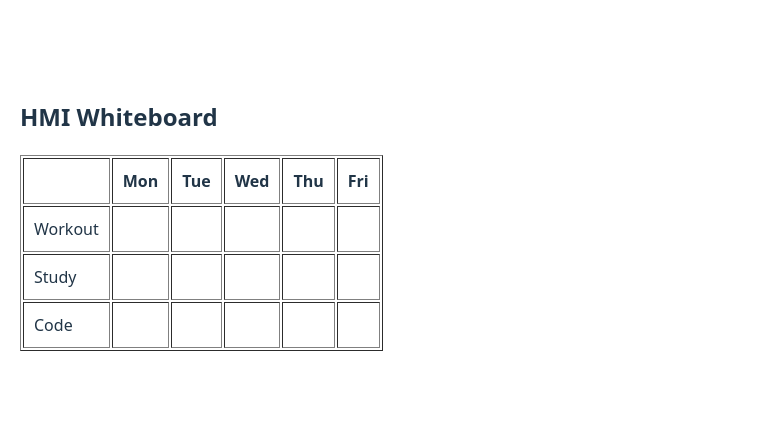
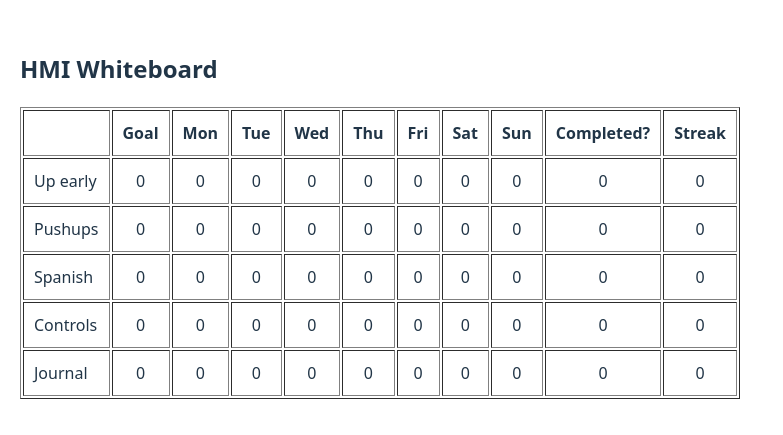
Before and after one commit to sarmstong/HMI_Whiteboard, a React (Vite) app: page / in a window 1280 px wide. Shown: the part 185-620 px from the top of the page, without its empty margins (0-783 px from the left). Built offline with nearby package versions, Linux system fonts and the light colour scheme.

Commit message:
Expanded grid, check,X,colors working

```diff
--- a/src/App.tsx
+++ b/src/App.tsx
@@ -1,56 +1,31 @@
 import { useState } from "react";
+import Grid from "./components/Grid.tsx";
 
-const days = ["Mon", "Tue", "Wed", "Thu", "Fri"];
-const tasks = ["Workout", "Study", "Code"];
+const days = ["Goal","Mon", "Tue", "Wed", "Thu", "Fri", "Sat", "Sun","Completed?", "Streak"];
+const tasks = ["Up early", "Pushups", "Spanish", "Controls", "Journal" ];
 
 function App() {
   const [grid, setGrid] = useState(
     Array(tasks.length)
       .fill(null)
-      .map(() => Array(days.length).fill(false))
+      .map(() => Array(days.length).fill(0))
   );
 
   const toggleCell = (row: number, col: number) => {
     const newGrid = [...grid];
-    newGrid[row][col] = !newGrid[row][col];
+    newGrid[row][col] = (newGrid[row][col] + 1) % 3;
     setGrid(newGrid);
   };
 
   return (
     <div style={{ padding: 20 }}>
       <h2>HMI Whiteboard</h2>
-      <table border={1} cellPadding={10}>
-        <thead>
-          <tr>
-            <th></th>
-            {days.map((day, index) => (
-              <th key={index}>{day}</th>
-            ))}
-          </tr>
-        </thead>
-        <tbody>
-          {tasks.map((task, rowIndex) => (
-            <tr key={rowIndex}>
-              <td>{task}</td>
-              {days.map((_, colIndex) => (
-                <td
-                  key={colIndex}
-                  onClick={() => toggleCell(rowIndex, colIndex)}
-                  style={{
-                    cursor: "pointer",
-                    textAlign: "center",
-                    backgroundColor: grid[rowIndex][colIndex]
-                      ? "lightgreen"
-                      : "white",
-                  }}
-                >
-                  {grid[rowIndex][colIndex] ? "✔" : ""}
-                </td>
-              ))}
-            </tr>
-          ))}
-        </tbody>
-      </table>
+      <Grid
+        days={days}
+        tasks={tasks}
+        grid={grid}
+        toggleCell={toggleCell}
+      />
     </div>
   );
 }
--- a/src/components/Grid.tsx
+++ b/src/components/Grid.tsx
@@ -1,11 +1,12 @@
 type GridProps = {
   days: string[];
   tasks: string[];
-  grid: boolean[][];
+  grid: number[][];
   toggleCell: (row: number, col: number) => void;
 };
 
 const colors = ["white", "lightgreen", "lightcoral"];
+const symbols = ["", "✔", "✖"];
 
 function Grid({ tasks, days, grid, toggleCell }: GridProps) {
   return (
@@ -26,14 +27,14 @@ function Grid({ tasks, days, grid, toggleCell }: GridProps) {
               <td
                 key={colIndex}
                 onClick={() => toggleCell(rowIndex, colIndex)}
-                cellValue = (grid[row][col] + 1) % 3)
                 style={{
                   cursor: "pointer",
                   textAlign: "center",
-                  backgroundColor = colors[cellValue]
+                  backgroundColor: colors[grid[rowIndex][colIndex]]
                 }}
               >
-                {grid[rowIndex][colIndex] ? "✔" : ""}
+                {grid[rowIndex][colIndex]}
+                {symbols[grid[rowIndex][colIndex]]}
               </td>
             ))}
           </tr>
```
